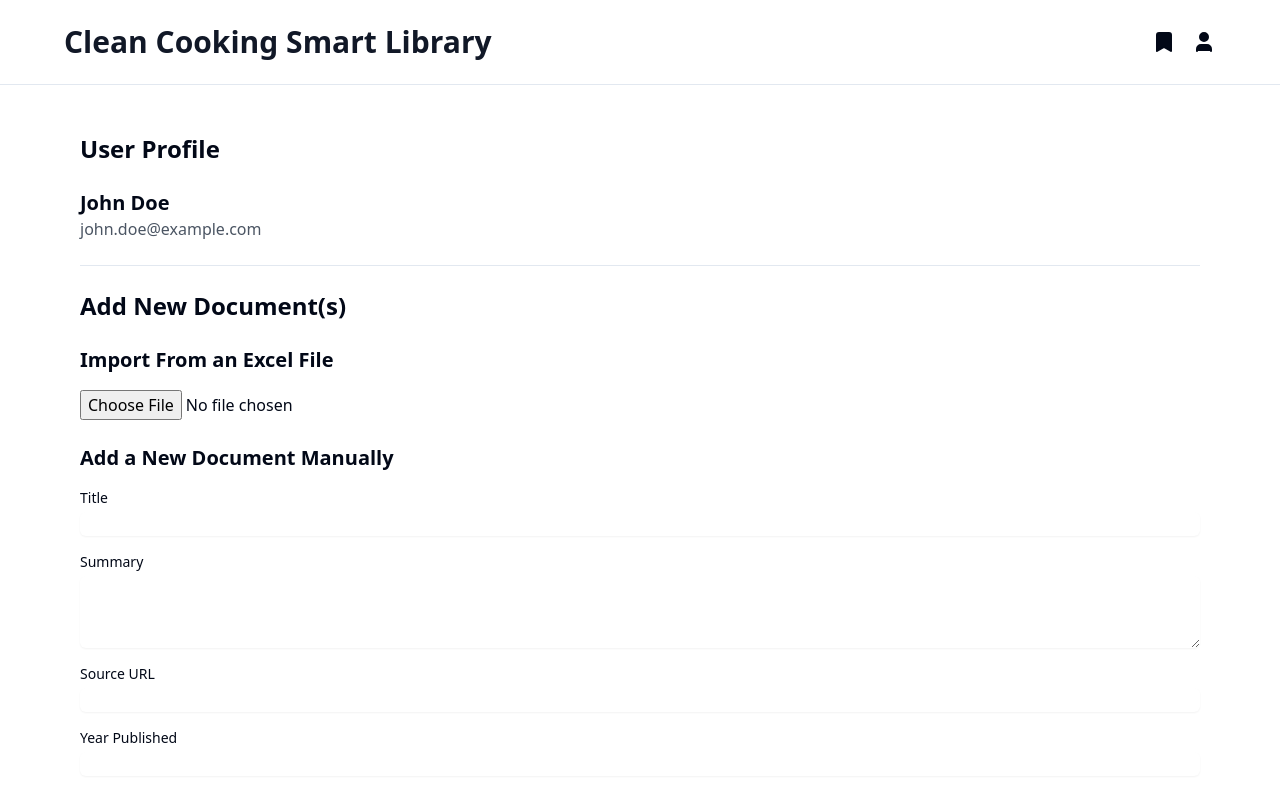
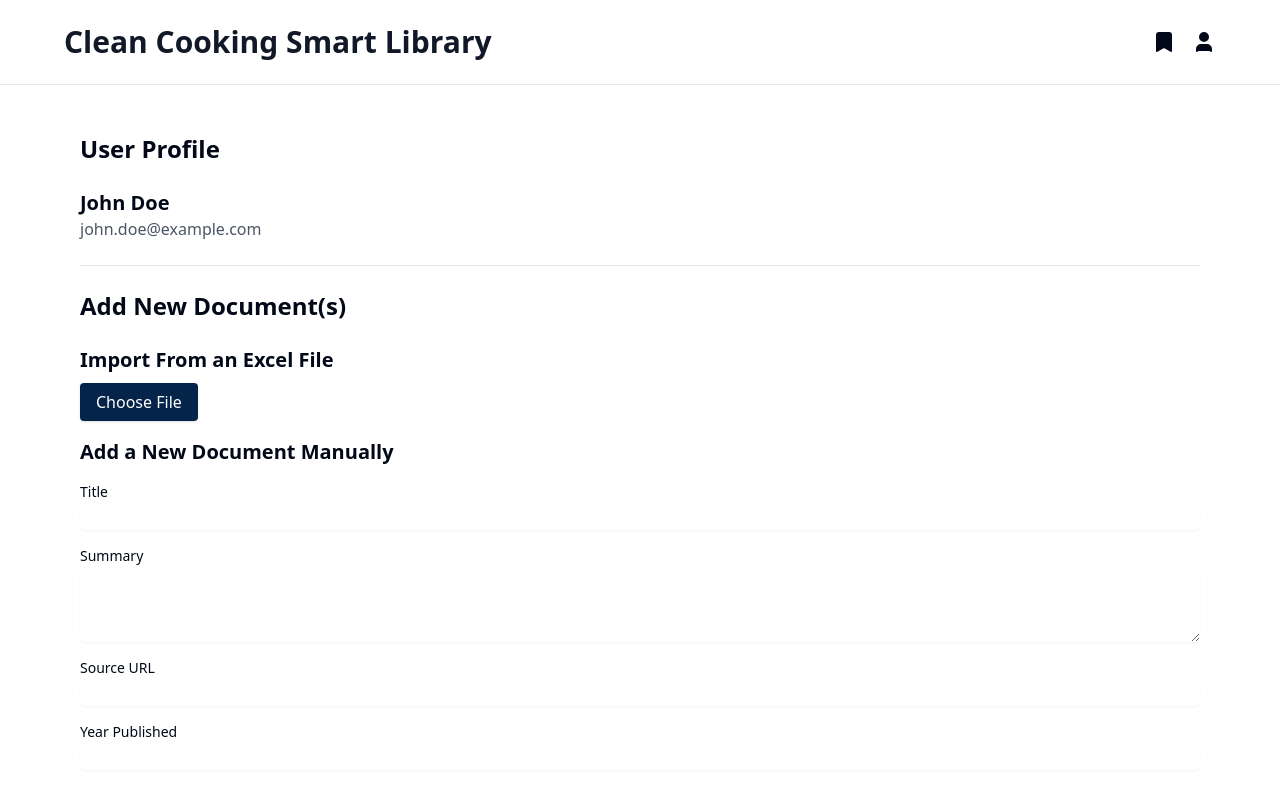
Before and after one commit to Clean-Cooking-Alliance/smart-library, a React (Vite) app in the folder frontend/: page /profile in a window 1280 px wide. Shown: the top 788 px of the page. Built offline with nearby package versions, Linux system fonts and the light colour scheme.

Commit message:
styling improved for profile page excel import experience

```diff
--- a/frontend/src/pages/ProfilePage.tsx
+++ b/frontend/src/pages/ProfilePage.tsx
@@ -17,6 +17,7 @@ export const ProfilePage: React.FC = () => {
     tags: '',
   });
   const [uploadStatus, setUploadStatus] = useState<string | null>(null);
+  const [uploadStatusFile, setUploadStatusFile] = useState<string | null>(null);
 
   const handleInputChange = (e: React.ChangeEvent<HTMLInputElement | HTMLTextAreaElement>) => {
     const { name, value } = e.target;
@@ -27,7 +28,6 @@ export const ProfilePage: React.FC = () => {
     e.preventDefault();
     setUploadStatus(null);
 
-    // Parse tags into a structured format
     const tags = formData.tags.split(',').map((tag) => {
       const [name, category] = tag.split(':').map((str) => str.trim());
       return { name, category };
@@ -113,9 +113,14 @@ export const ProfilePage: React.FC = () => {
         'Content-Type': 'application/json'
       };
 
-      for (const payload of jsonPayloads) {
-        const response = await axios.post(url, payload, { headers });
-        console.log(`Status: ${response.status}, Response: ${response.data}`);
+      try {
+        for (const payload of jsonPayloads) {
+          await axios.post(url, payload, { headers });
+        }
+        setUploadStatusFile(`${file.name} imported successfully.`);
+      } catch (error) {
+        console.error(error);
+        setUploadStatusFile(`Failed to import file. Please try again.`);
       }
     };
 
@@ -134,8 +139,23 @@ export const ProfilePage: React.FC = () => {
       <h1 className="text-2xl font-bold mt-6 mb-6">Add New Document(s)</h1>
       <h2 className="text-xl font-bold mt-6 mb-4">Import From an Excel File</h2>
       <div className="mb-6">
-        <input type="file" accept=".xlsx" onChange={handleFileChange} className="ml-auto" />
+        <input
+          type="file"
+          accept=".xlsx"
+          onChange={handleFileChange}
+          id="file-input"
+          className="hidden"
+        />
+        <label htmlFor="file-input" className="ml-auto bg-[#042449] text-white px-4 py-2 rounded shadow hover:bg-[#568d43] cursor-pointer">
+          Choose File
+        </label>
+        {/* <input type="file" accept=".xlsx" onChange={handleFileChange} className="ml-auto bg-[#042449] text-white px-4 py-2 rounded shadow hover:bg-[#568d43]" /> */}
       </div>
+      {uploadStatusFile && (
+        <div className={`mt-4 text-sm ${uploadStatusFile.includes('successfully') ? 'text-green-600' : 'text-red-600'}`}>
+          {uploadStatusFile}
+        </div>
+      )}
       <h2 className="text-xl font-bold mt-6 mb-4">Add a New Document Manually</h2>
       <form onSubmit={handleSubmit} className="space-y-4">
         <div>
@@ -257,8 +277,8 @@ export const ProfilePage: React.FC = () => {
         )}
       </div> */}
       {/* <div> */}
-        {/* <h2 className="text-xl font-bold mb-4">Settings</h2> */}
-        {/* <button className="bg-blue-500 text-white px-4 py-2 rounded">Update Profile</button> */}
+      {/* <h2 className="text-xl font-bold mb-4">Settings</h2> */}
+      {/* <button className="bg-blue-500 text-white px-4 py-2 rounded">Update Profile</button> */}
       {/* </div> */}
     </div>
   );
```
